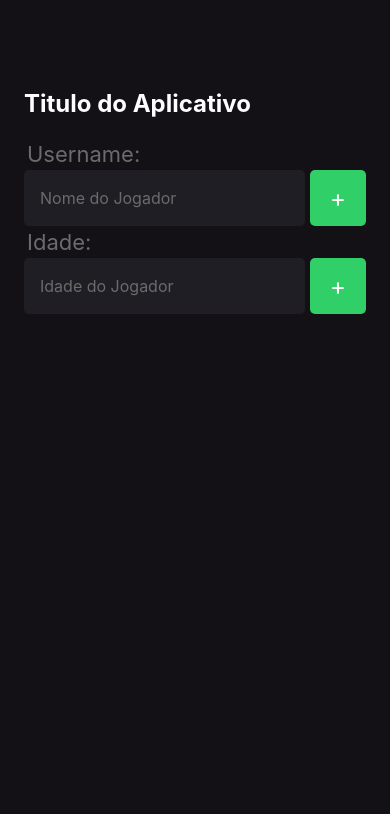
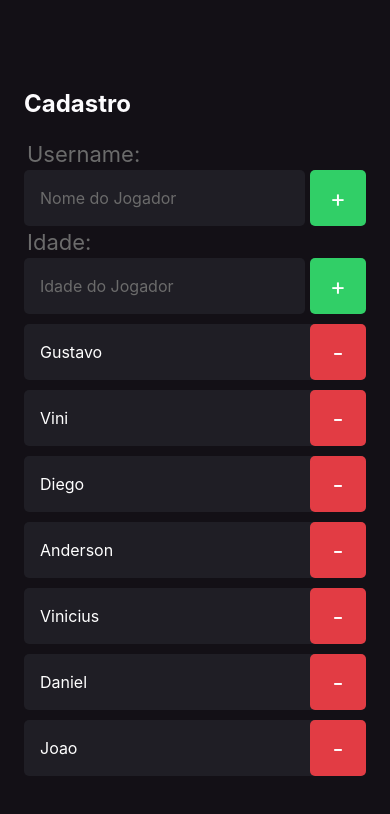
Before and after one commit to and3510/AppAutismo_Project, a React Native app: screen / in a window 390 px wide. Shown: the top 814 px of the page. Built offline with nearby package versions, Linux system fonts and the light colour scheme.

Commit message:
criando componentes

```diff
--- a/App.tsx
+++ b/App.tsx
@@ -1,3 +1,4 @@
+import Participantes from './src/components/participantes';
 import  Home  from './src/screens/home';
 
 export default function App() {
--- a/package.json
+++ b/package.json
@@ -12,7 +12,10 @@
     "expo": "~50.0.14",
     "expo-status-bar": "~1.11.1",
     "react": "18.2.0",
-    "react-native": "0.73.6"
+    "react-native": "0.73.6",
+    "react-native-web": "~0.19.6",
+    "react-dom": "18.2.0",
+    "@expo/metro-runtime": "~3.1.3"
   },
   "devDependencies": {
     "@babel/core": "^7.20.0",
--- /dev/null
+++ b/src/components/participantes/index.tsx
@@ -0,0 +1,28 @@
+import {Text, View, TouchableOpacity} from 'react-native';
+
+import { style } from './styles';
+
+type Props = {
+    name: String;
+    onRemove: () => void;
+}
+
+export default function Participantes({name, onRemove}: Props) {
+    return(
+    <View style={style.container}>
+        <Text style={style.name}>
+            {name}
+        </Text>
+
+
+        <TouchableOpacity style={style.button} onPress={onRemove}>
+          <Text style={style.buttontext}>
+          -
+          </Text>
+
+        </TouchableOpacity>
+    </View>
+
+
+    )
+}
--- /dev/null
+++ b/src/components/participantes/styles.ts
@@ -0,0 +1,36 @@
+import { StyleSheet } from "react-native";
+
+export const style = StyleSheet.create(
+    {
+
+    container: {
+        marginTop: 10,
+        width: '100%',
+        backgroundColor: "#1f1e25",
+        borderRadius: 5,
+        flexDirection: 'row',
+        alignItems: 'center'
+
+    },
+    name: {
+        flex: 1,
+        color: '#fff',
+        fontSize: 16,
+        marginLeft: 16
+
+    },
+    buttontext: {
+        color: '#fff',
+        fontSize: 24
+    },
+    button: {
+        width: 56,
+        height: 56,
+        borderRadius: 5,
+        backgroundColor: '#e23c44',
+        alignItems: 'center',
+        justifyContent: 'center'
+    }
+    }
+
+)
--- a/src/screens/home/index.tsx
+++ b/src/screens/home/index.tsx
@@ -1,17 +1,24 @@
-import {Text, View, TextInput, TouchableOpacity } from 'react-native';
+import {Text, View, TextInput, TouchableOpacity, FlatList } from 'react-native';
 
 import { style } from './styles';
+import Participantes from '../../components/participantes';
 
 export default function Home() {
 
+    const participantes = ['Gustavo', 'Vini', 'Diego', 'Anderson', 'Vinicius', 'Daniel', 'Joao'];
+
     function handleParticipantAdd() {
-      console.log("Voce clicou no botão de Adicionar")
+      console.log("Voce clicou no botão de Adicionar");
+    }
+
+    function handleParticipantRemove(name: string) {
+      console.log(`Voce clicou em remove o aluno ${name}`);
     }
 
     return (
       <View style={style.container}>
         <Text style={style.texto}>
-          Titulo do Aplicativo
+          Cadastro
         </Text>
         <Text style={style.descricao}>
           Username:
@@ -48,7 +55,31 @@ export default function Home() {
 
         </TouchableOpacity>
 
-         </View>
+        </View>
+
+        <FlatList
+        data={participantes}
+        keyExtractor={item => item}
+        renderItem={({ item }) => (
+          <Participantes
+          key={item}
+          name={item}
+          onRemove={() => handleParticipantRemove("gustavo")}
+          />
+        )
+
+      }
+      showsVerticalScrollIndicator={false}
+      ListEmptyComponent={() => (
+        <Text style={style.listEmptyText}>
+            Ninguém Aqui
+        </Text>
+      )}
+
+
+
+        />
+
 
       </View>
     );
--- a/src/screens/home/styles.ts
+++ b/src/screens/home/styles.ts
@@ -56,6 +56,12 @@ export const style = StyleSheet.create(
     form: {
         width: '100%',
         flexDirection: 'row'
+    },
+    listEmptyText: {
+        padding: 20,
+        color: "#fff",
+        fontSize: 20,
+        textAlign: "center"
     }
 
 
```
Also changed, not shown: 2 other files (tests, documents, lock files or other folders).
